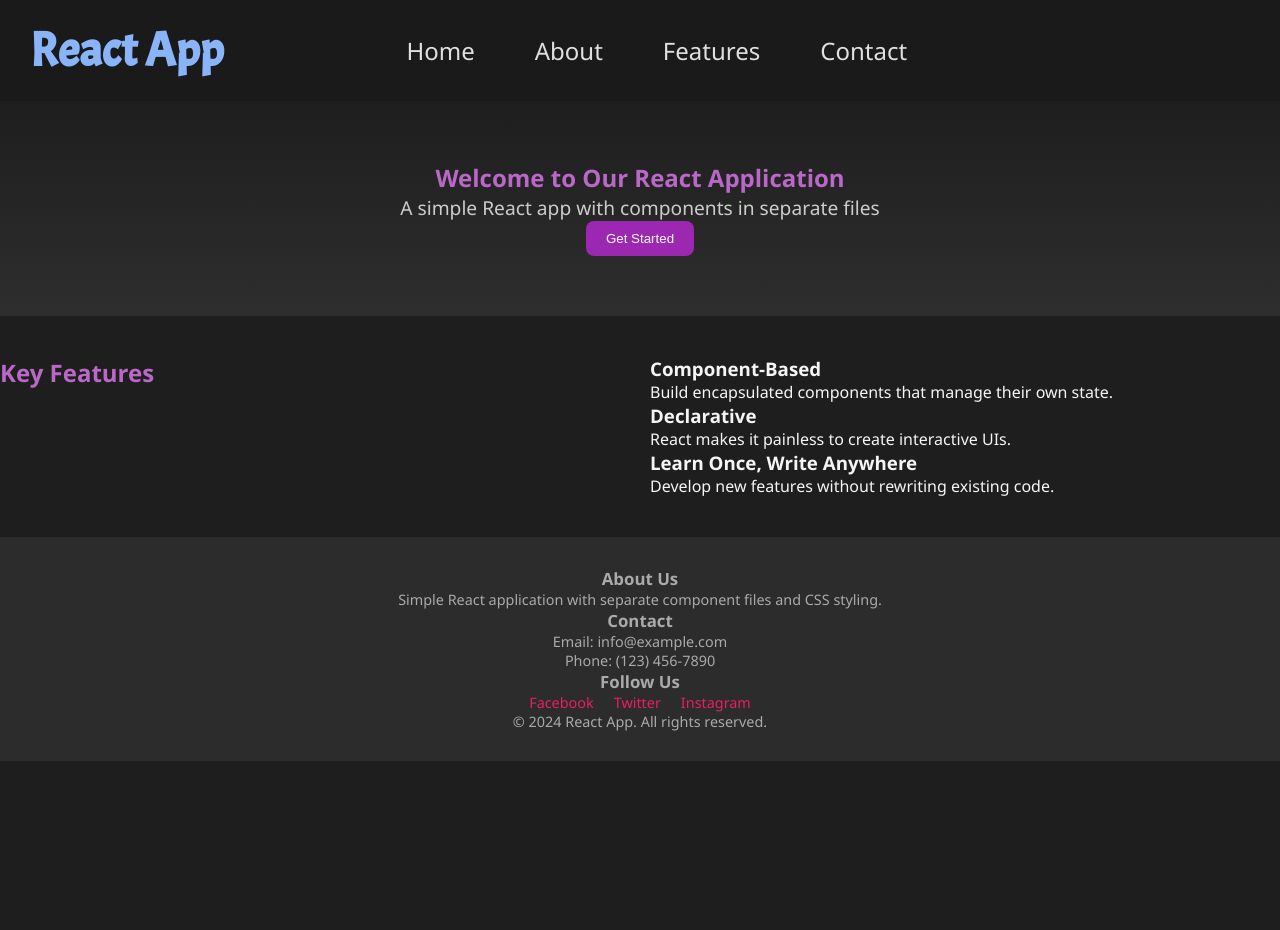
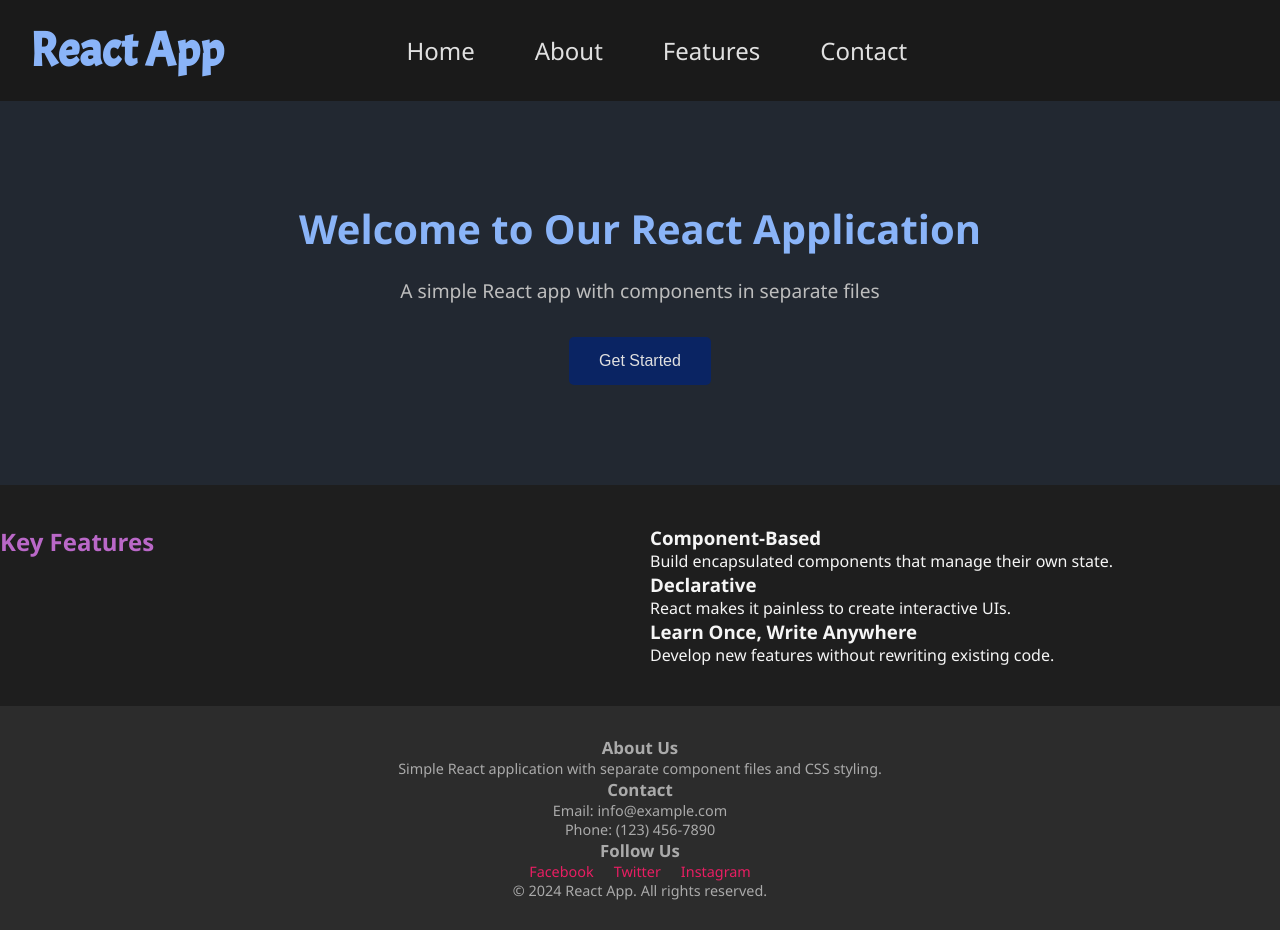
Before and after one commit to Leillac88/Template-React, a React (Vite) app: page / in a window 1280 px wide. Before the commit the page ends 800 px from the top, so only its background shows below. Built offline with nearby package versions, Linux system fonts and the light colour scheme.

Commit message:
add Hero.css

```diff
--- a/src/components/Hero/Hero.css
+++ b/src/components/Hero/Hero.css
@@ -1,22 +1,43 @@
 .hero {
+  background-color: #222831;
+  color: #E0E0E0;
+  padding: 100px 30px;
+  text-align: center;
   display: flex;
-  flex-direction: column;
   align-items: center;
   justify-content: center;
-  background: linear-gradient(to bottom, #1e1e1e, #2e2e2e);
-  padding: 60px 20px;
-  color: #f5f5f5;
-  text-align: center;
 }
 
-.hero h1 {
-  font-size: 3rem;
-  color: #9b59b6;
+.hero-content {
+  max-width: 800px;
+  margin: 0 auto;
+}
+
+.hero-content h2 {
+  font-size: 2.5em;
+  font-weight: bold;
+  color: #8AB4F8;
   margin-bottom: 20px;
 }
 
-.hero p {
-  font-size: 1.2rem;
-  color: #cccccc;
-  max-width: 600px;
+.hero-content p {
+  font-size: 1.2em;
+  line-height: 1.6;
+  color: #BDBDBD;
+  margin-bottom: 30px;
 }
+
+.cta-button {
+  background-color: #0A2463;
+  color: #E0E0E0;
+  font-size: 1em;
+  padding: 15px 30px;
+  border: none;
+  border-radius: 5px;
+  cursor: pointer;
+  transition: background-color 0.3s ease;
+}
+
+.cta-button:hover {
+  background-color: #003B46;
+}
```
